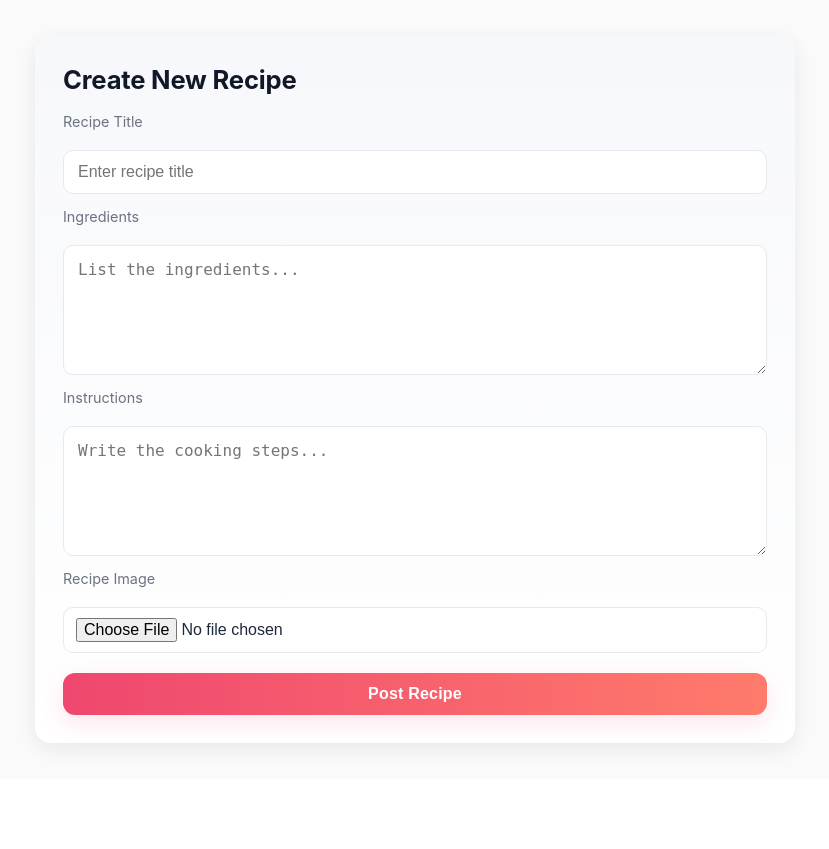
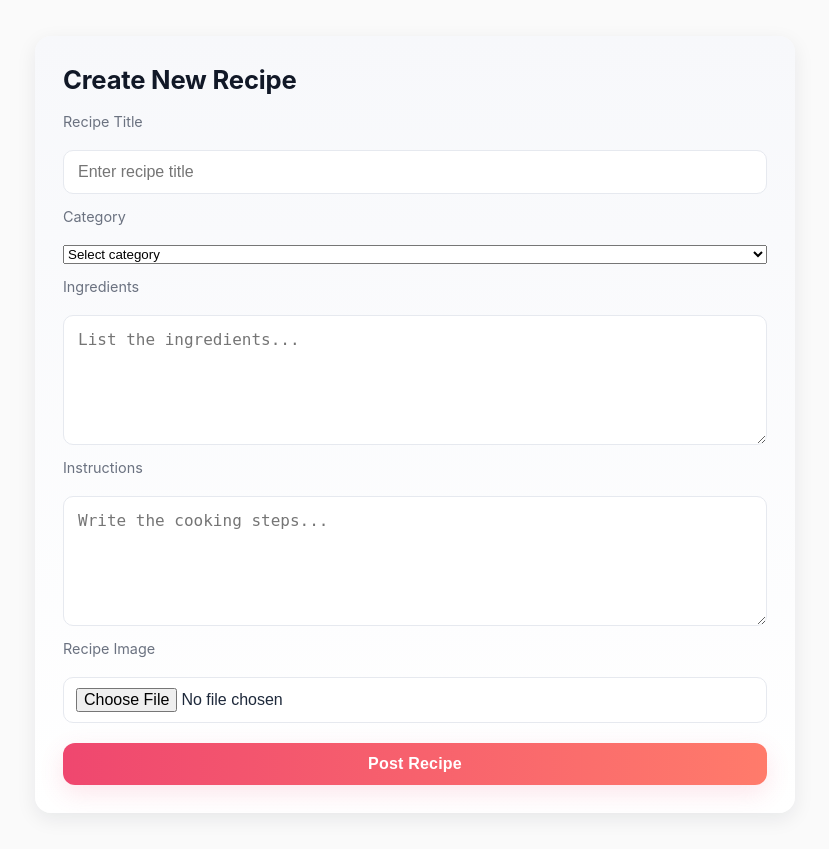
Before and after one commit to shreya-kindalkar/recipe-book, a Django app: page /add-recipe/ in a window 1280 px wide. Shown: the part 57-906 px from the top of the page, without its empty margins (225-1054 px from the left). Before the commit the page ends 809 px from the top, so only its background shows below. Run offline with Django 5.2, Linux system fonts and the light colour scheme; the visitor is signed in with stand-in values (Sample User, id 1).

Commit message:
Add: Category field for recipes

```diff
--- a/core/templates/core/add_recipe.html
+++ b/core/templates/core/add_recipe.html
@@ -7,6 +7,16 @@
         {% csrf_token %}
         <label>Recipe Title</label>
         <input type="text" class="add_input" name="title" placeholder="Enter recipe title">
+        <label>Category</label>
+        <select name="category" required>
+        <option value="">Select category</option>
+        <option value="Dinner">Dinner</option>
+        <option value="Snacks">Snacks</option>
+        <option value="Desserts">Desserts</option>
+        <option value="Healthy">Healthy</option>
+        <option value="Beverages">Beverages</option>
+        </select>
+
         <label>Ingredients</label>
         <textarea class="add_textarea" name="ingredients" placeholder="List the ingredients..."></textarea>
         <label>Instructions</label>
--- a/core/views.py
+++ b/core/views.py
@@ -60,13 +60,15 @@ def add_recipe(request):
         ingredients=request.POST.get('ingredients')
         instructions=request.POST.get('instructions')
         image=request.FILES.get('image')
+        category = request.POST["category"]
 
         Recipe.objects.create(
             user=request.user,
             title=title,
             ingredients=ingredients,
             instructions=instructions,
-            image=image
+            image=image,
+            category=category
         )
         return redirect('dashboard')
     return render(request, 'core/add_recipe.html')
```
Also changed, not shown: core/models.py (+8 -0 lines).
